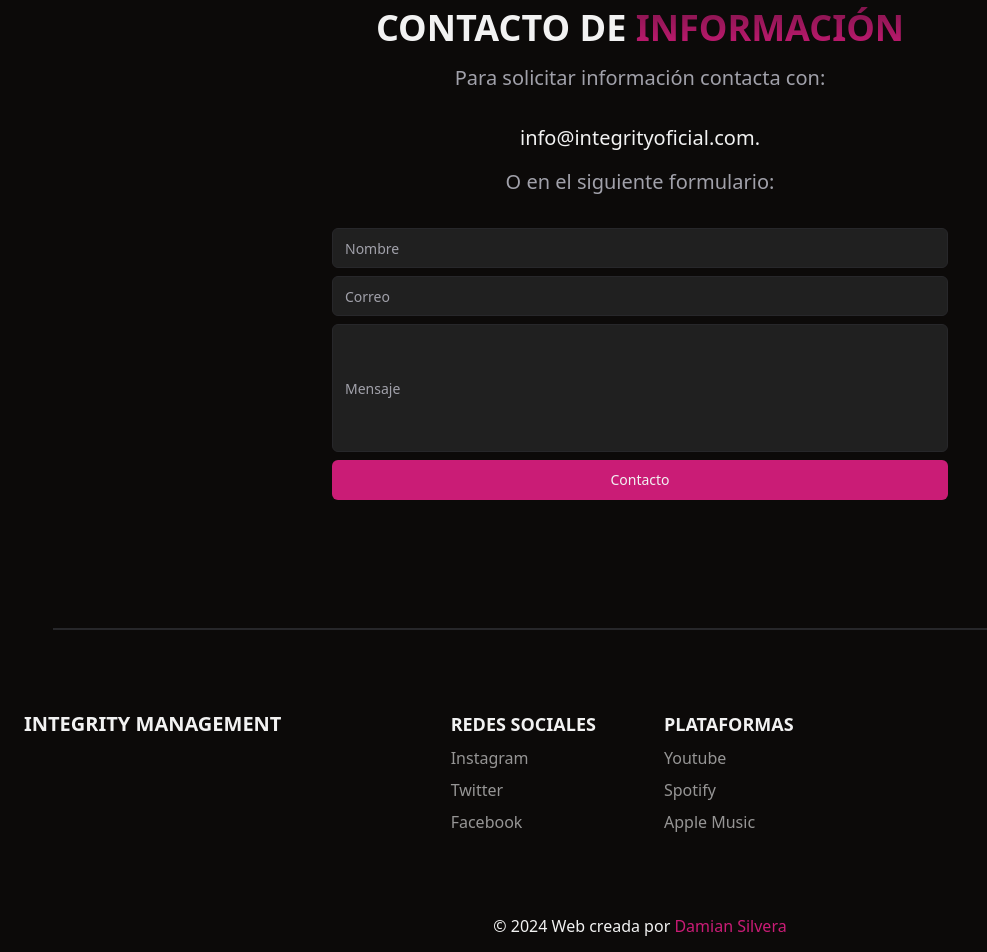
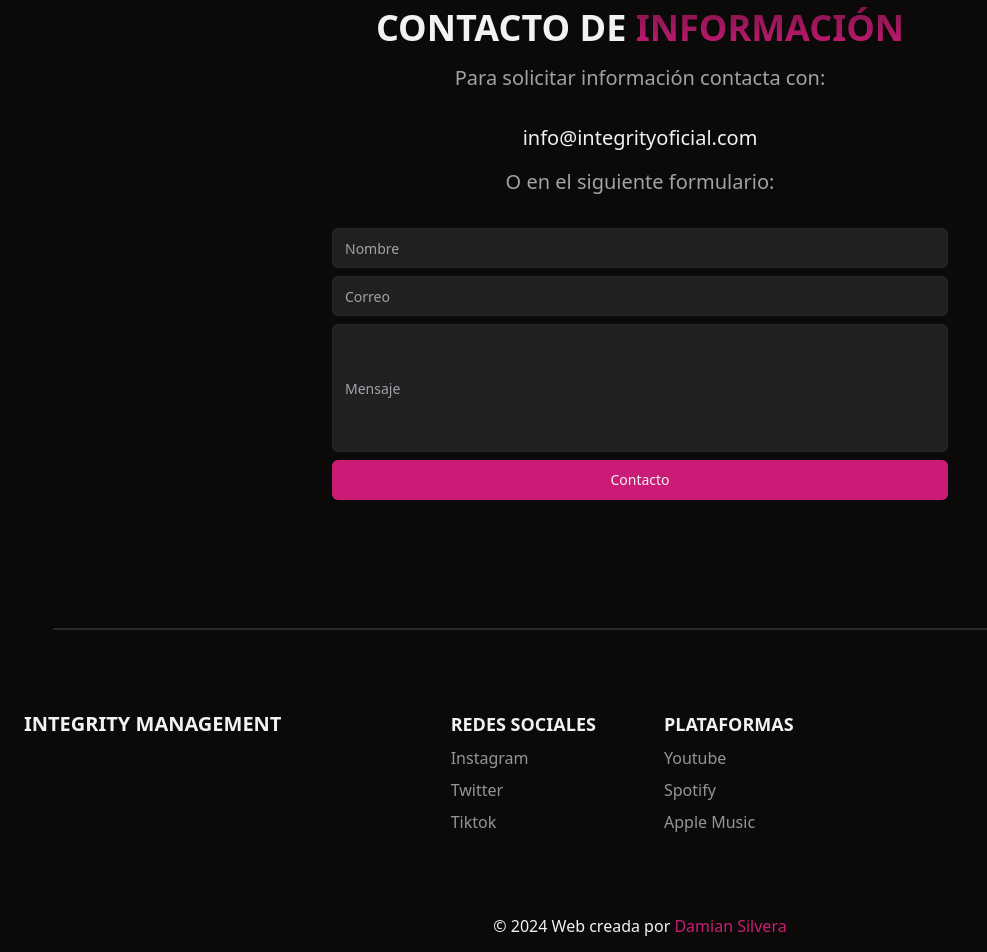
Before and after one commit to Damiansebastians/IntegrityOficial, a React (Vite) app: page / in a window 1280 px wide. Shown: the part 2320-3272 px from the top of the page, without its empty margins (0-987 px from the left). Built offline with nearby package versions, Linux system fonts and the light colour scheme.

Commit message:
footer OK

```diff
--- a/src/components/Footer.tsx
+++ b/src/components/Footer.tsx
@@ -44,7 +44,7 @@ export const Footer = () => {
               className="opacity-60 hover:opacity-100"
               target="_blank"
             >
-              Facebook
+              Tiktok
             </a>
           </div>
         </div>
--- a/src/components/Navbar.tsx
+++ b/src/components/Navbar.tsx
@@ -48,7 +48,7 @@ export const Navbar = () => {
         <NavigationMenuList className="container h-14 px-4 flex justify-between ">
           <NavigationMenuItem className="font-bold flex">
           <a
-  href="/"
+  href="#"
   className="ml-2 flex"
   style={{ fontFamily: "chubgothic_1, sans-serif", fontSize: '1.4rem', letterSpacing: '1px' }}
 >
--- a/src/components/Newsletter.tsx
+++ b/src/components/Newsletter.tsx
@@ -22,7 +22,7 @@ export const Newsletter = () => {
         Para solicitar información contacta con:
         </p>
         <p className="text-center text-xl">
-           info@integrityoficial.com.
+        <a href="mailto:info@integrityoficial.com">info@integrityoficial.com</a>
           </p>
           <p className= "text-xl text-muted-foreground text-center mt-4 mb-8">
             O en el siguiente formulario:
```
